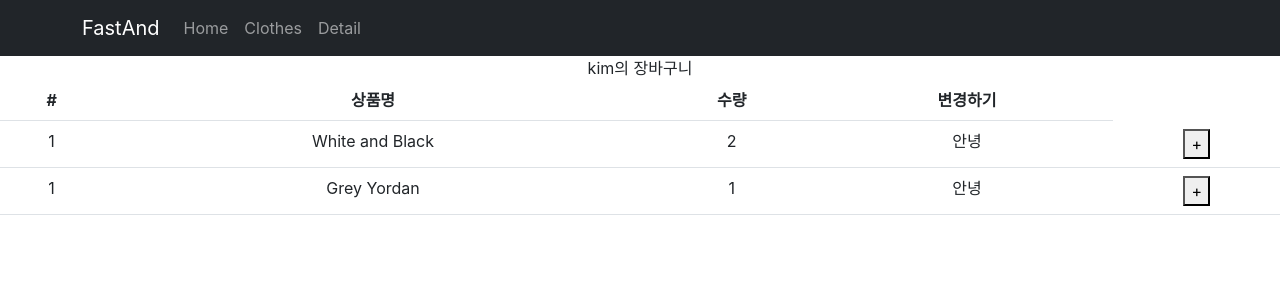
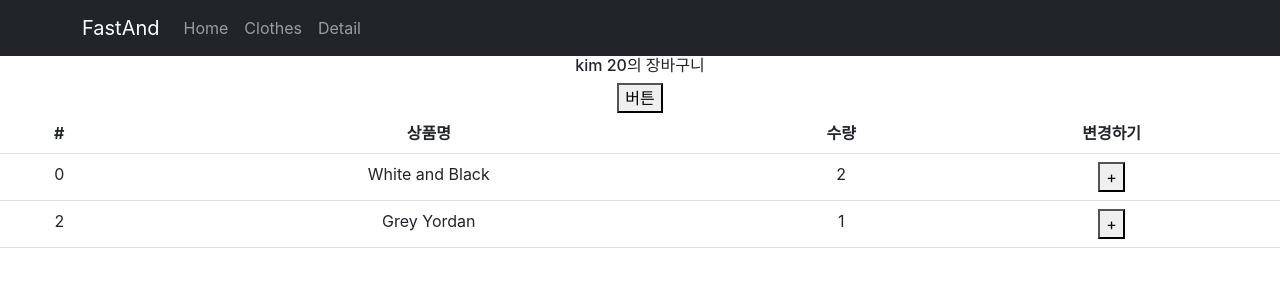
Before and after one commit to jjenniyun/react_basic, a React (Create React App) app in the folder shop/: page /cart in a window 1280 px wide. Shown: the top 300 px of the page. Built offline with nearby package versions, Linux system fonts and the light colour scheme.

Commit message:
react_redux(23.04.03)

```diff
--- a/shop/src/routes/Cart.js
+++ b/shop/src/routes/Cart.js
@@ -1,6 +1,7 @@
 import { Table } from 'react-bootstrap';
 import { useDispatch, useSelector } from 'react-redux';
-import { changeName } from './../store.js';
+import { changeName, increase } from './../store/userSlice.js';
+import { addCount } from './../store.js'
 
 function Cart() {
 
@@ -10,7 +11,9 @@
 
     return (
         <div>
-            {state.user}의 장바구니
+            <h6>{state.user.name}  {state.user.age}의 장바구니</h6>
+            <button onClick={() => { dispatch(increase(100)) }}>버튼</button>
+
             <Table>
                 <thead>
                     <tr>
@@ -24,13 +27,12 @@
                     {
                         state.cart.map((a, i) =>
                             <tr key={i}>
-                                <td>1</td>
+                                <td>{state.cart[i].id}</td>
                                 <td>{state.cart[i].name}</td>
                                 <td>{state.cart[i].count}</td>
-                                <td>안녕</td>
                                 <td>
                                     <button onClick={() => {
-                                        dispatch(changeName())
+                                        dispatch(addCount(state.cart[i].id))
                                     }}>+</button>
                                 </td>
                             </tr>
--- a/shop/src/routes/Detail.js
+++ b/shop/src/routes/Detail.js
@@ -3,6 +3,8 @@
 import { useParams } from "react-router-dom";
 import styled from 'styled-components';
 import { Nav } from 'react-bootstrap';
+import { addItem } from './../store.js';
+import { useDispatch } from 'react-redux';
 
 let YellowBtn = styled.button`
     background : ${props => props.bg};
@@ -19,6 +21,7 @@
     let [num, setNum] = useState('');
     let [tab, setTab] = useState(0);
     let [fade2, setFade2] = useState('');
+    let dispatch = useDispatch()
 
     useEffect(() => {
         let timer = setTimeout(() => { setAlert(false) }, 2000);
@@ -57,7 +60,9 @@
                 <h4 className="pt-5">{look_sort.title}</h4>
                 <p>{look_sort.content}</p>
                 <p>{look_sort.price}원</p>
-                <button className="btn btn-danger">주문하기</button>
+                <button className="btn btn-danger" onClick={() => {
+                    dispatch(addItem({ id: 1, name: 'Red Knit', count: 1 }))
+                }}>주문하기</button>
             </div>
         </div>
 
--- a/shop/src/store.js
+++ b/shop/src/store.js
@@ -1,24 +1,25 @@
 import { configureStore, createSlice } from '@reduxjs/toolkit'
+import user from './store/userSlice.js'
 
-let user = createSlice({
-    name: 'user',
-    initialState: 'kim',
-    reducers: {
-        changeName(state) {
-            return 'john ' + state
-        }
-    }
-})
-
-export let { changeName } = user.actions
 
 let cart = createSlice({
     name: 'cart',
     initialState: [
         { id: 0, name: 'White and Black', count: 2 },
-        { id: 2, name: 'Grey Yordan', count: 1 }
-    ]
+        { id: 2, name: 'Grey Yordan', count: 1 },
+    ],
+    reducers: {
+        addCount(state, action) {
+            let num = state.findIndex((a) => { return a.id === action.payload })
+            state[num].count++
+        },
+        addItem(state, action) {
+            state.push(action.payload)
+        }
+    }
 })
+
+export let { addCount, addItem } = cart.actions
 
 export default configureStore({
     reducer: {
--- /dev/null
+++ b/shop/src/store/userSlice.js
@@ -0,0 +1,18 @@
+import { createSlice } from '@reduxjs/toolkit'
+
+let user = createSlice({
+    name: 'user',
+    initialState: { name: 'kim', age: 20 },
+    reducers: {
+        changeName(state) {
+            state.name = 'park'
+        },
+        increase(state, action) {
+            state.age += action.payload
+        },
+    }
+})
+
+export let { changeName, increase, pluscount } = user.actions
+
+export default user
```
